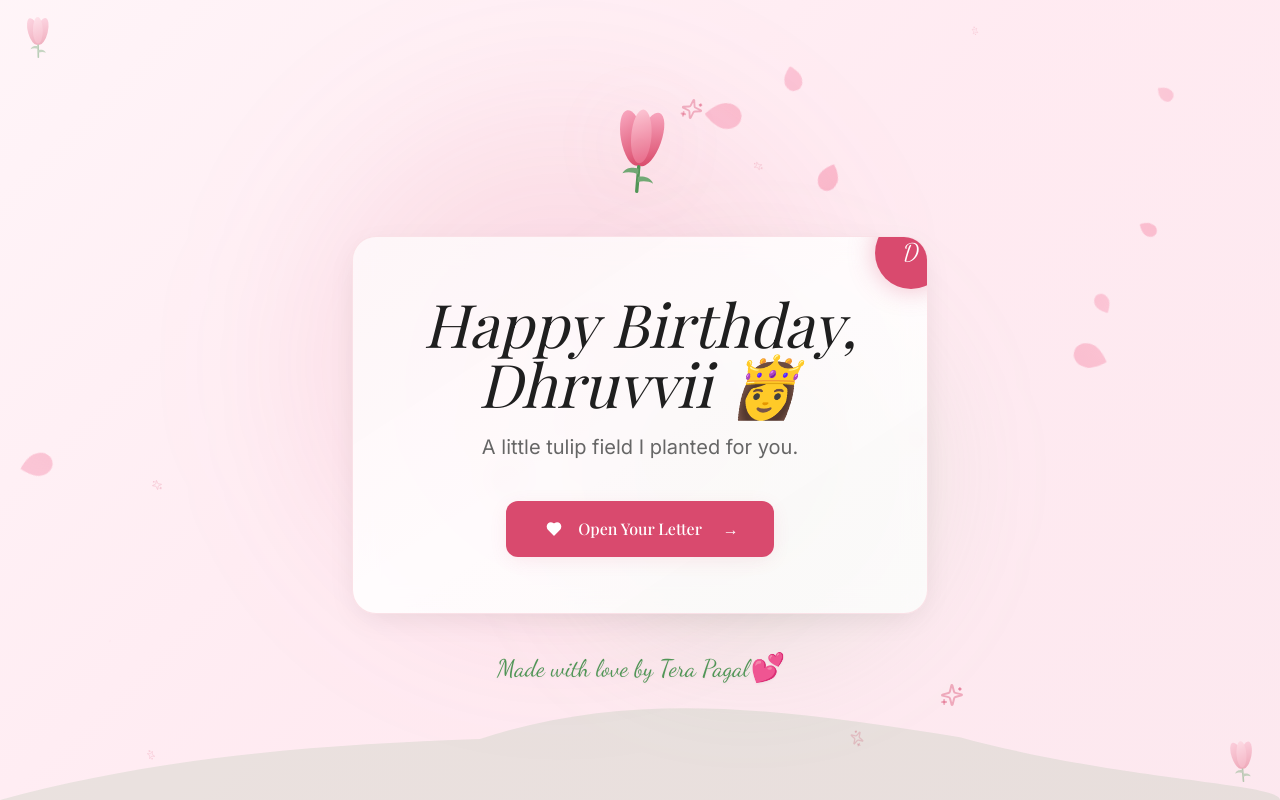
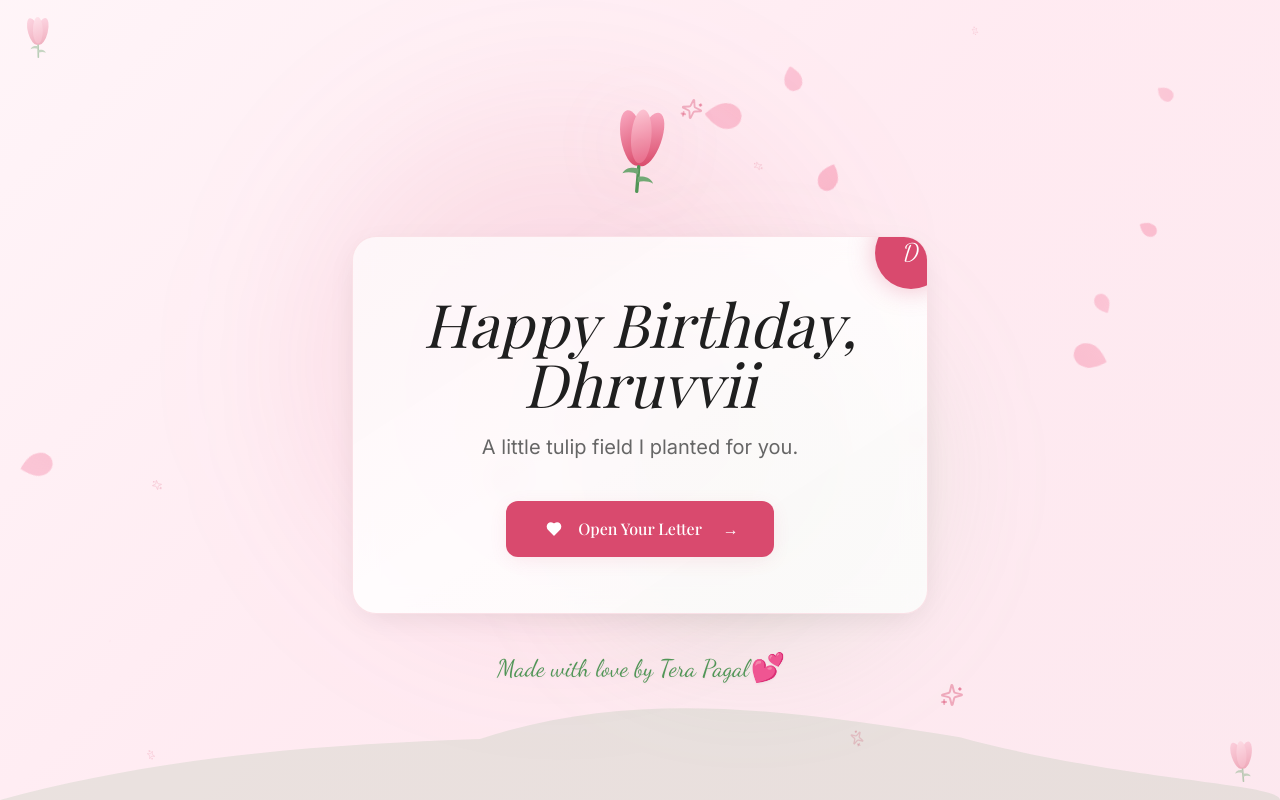
Before and after one commit to DV-29/Happy-Birthday-Dhruvi, a React (Vite) app: page / in a window 1280 px wide. Built offline with nearby package versions, Linux system fonts and the light colour scheme; the HTML template or start-up script is replaced by a standard one; a web font is replaced by a local one.

Commit message:
Update Landing.tsx

```diff
--- a/src/pages/Landing.tsx
+++ b/src/pages/Landing.tsx
@@ -172,7 +172,7 @@ const Landing = () => {
                 }}
                 transition={{ duration: 3, repeat: Infinity }}
               >
-                Happy Birthday, Dhruvvii 👸
+                Happy Birthday, Dhruvvii
               </motion.span>
             </motion.h1>
 
```
